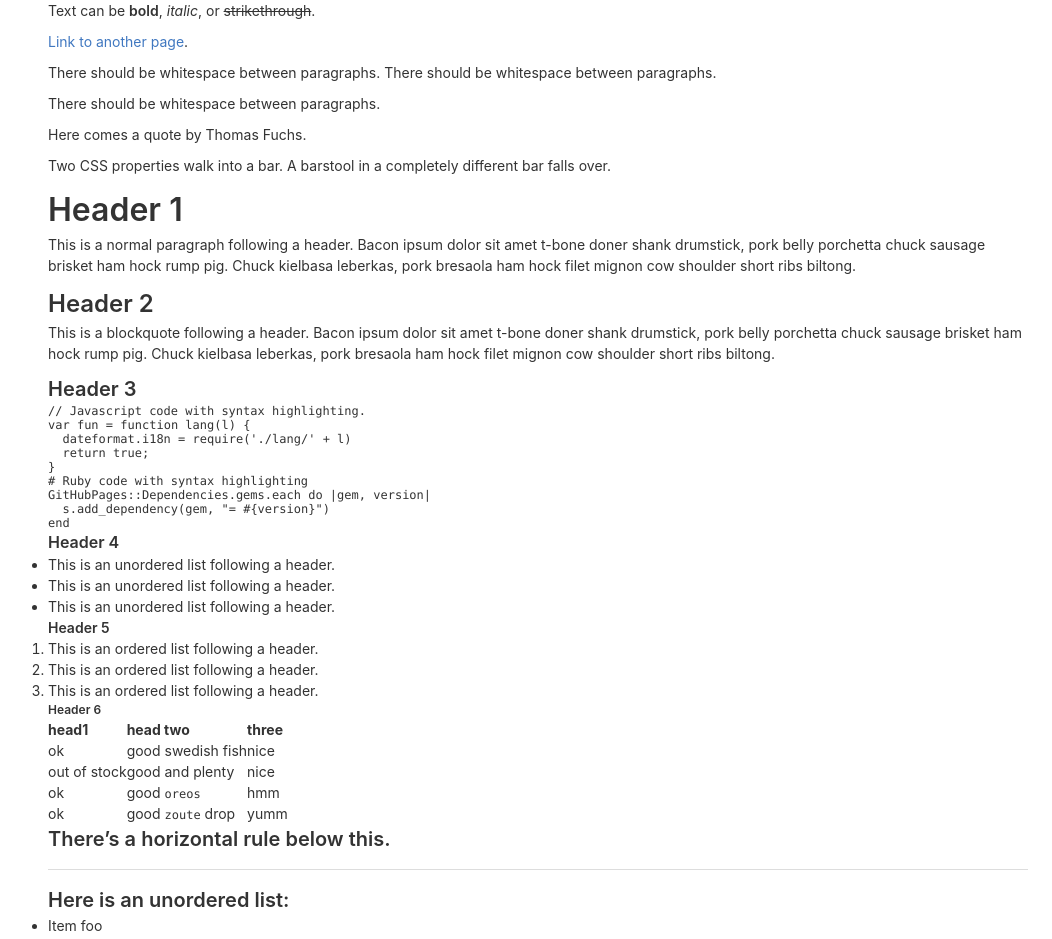
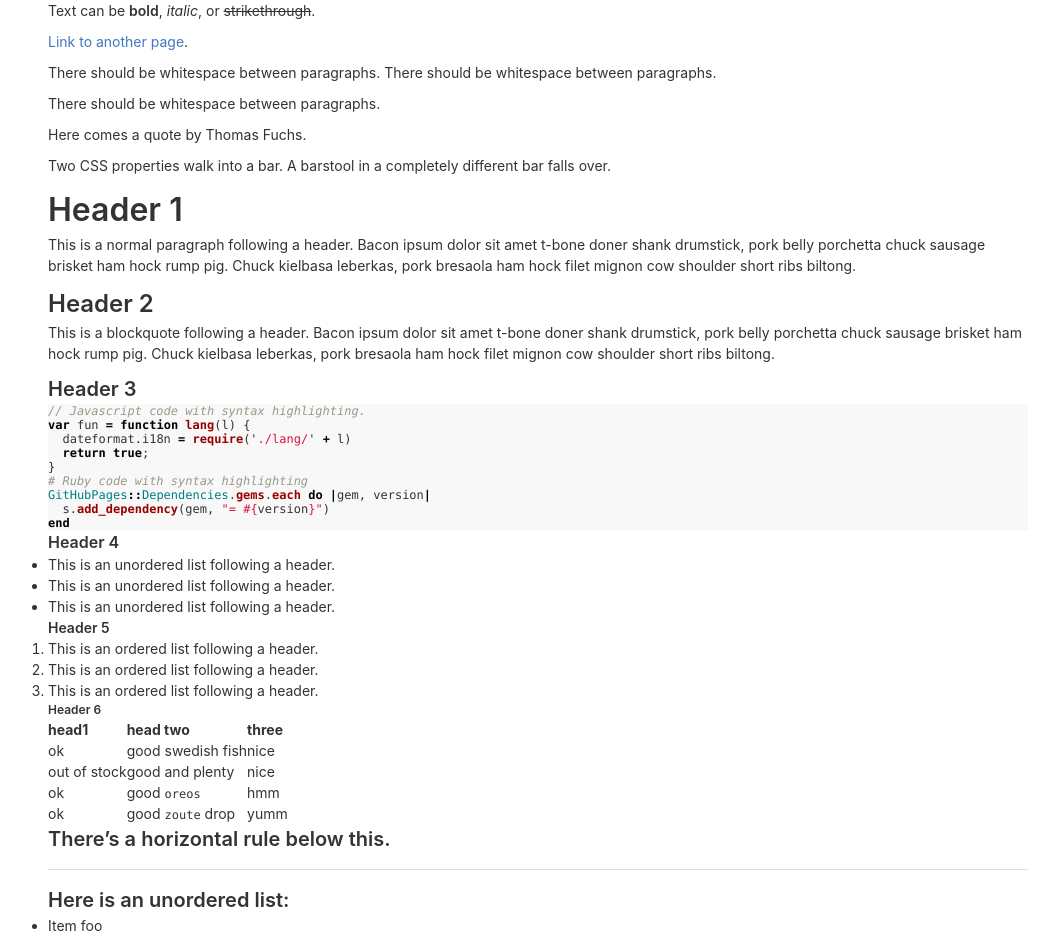
Before and after one commit to pages-themes/primer, a Jekyll site: the page built from index.md, in a window 1280 px wide. Shown: the top 939 px of the page, without its empty margins (102-1154 px from the left). Built offline with Jekyll 4.4.1, drawn with Linux system fonts in a browser that asks for light colours.

Commit message:
add rouge

```diff
--- a/_sass/jekyll-theme-primer.scss
+++ b/_sass/jekyll-theme-primer.scss
@@ -1 +1,2 @@
 @import "primer-css/index.scss";
+@import "rouge";
--- /dev/null
+++ b/_sass/rouge.scss
@@ -0,0 +1,209 @@
+.highlight table td { padding: 5px; }
+.highlight table pre { margin: 0; }
+.highlight .cm {
+  color: #999988;
+  font-style: italic;
+}
+.highlight .cp {
+  color: #999999;
+  font-weight: bold;
+}
+.highlight .c1 {
+  color: #999988;
+  font-style: italic;
+}
+.highlight .cs {
+  color: #999999;
+  font-weight: bold;
+  font-style: italic;
+}
+.highlight .c, .highlight .cd {
+  color: #999988;
+  font-style: italic;
+}
+.highlight .err {
+  color: #a61717;
+  background-color: #e3d2d2;
+}
+.highlight .gd {
+  color: #000000;
+  background-color: #ffdddd;
+}
+.highlight .ge {
+  color: #000000;
+  font-style: italic;
+}
+.highlight .gr {
+  color: #aa0000;
+}
+.highlight .gh {
+  color: #999999;
+}
+.highlight .gi {
+  color: #000000;
+  background-color: #ddffdd;
+}
+.highlight .go {
+  color: #888888;
+}
+.highlight .gp {
+  color: #555555;
+}
+.highlight .gs {
+  font-weight: bold;
+}
+.highlight .gu {
+  color: #aaaaaa;
+}
+.highlight .gt {
+  color: #aa0000;
+}
+.highlight .kc {
+  color: #000000;
+  font-weight: bold;
+}
+.highlight .kd {
+  color: #000000;
+  font-weight: bold;
+}
+.highlight .kn {
+  color: #000000;
+  font-weight: bold;
+}
+.highlight .kp {
+  color: #000000;
+  font-weight: bold;
+}
+.highlight .kr {
+  color: #000000;
+  font-weight: bold;
+}
+.highlight .kt {
+  color: #445588;
+  font-weight: bold;
+}
+.highlight .k, .highlight .kv {
+  color: #000000;
+  font-weight: bold;
+}
+.highlight .mf {
+  color: #009999;
+}
+.highlight .mh {
+  color: #009999;
+}
+.highlight .il {
+  color: #009999;
+}
+.highlight .mi {
+  color: #009999;
+}
+.highlight .mo {
+  color: #009999;
+}
+.highlight .m, .highlight .mb, .highlight .mx {
+  color: #009999;
+}
+.highlight .sb {
+  color: #d14;
+}
+.highlight .sc {
+  color: #d14;
+}
+.highlight .sd {
+  color: #d14;
+}
+.highlight .s2 {
+  color: #d14;
+}
+.highlight .se {
+  color: #d14;
+}
+.highlight .sh {
+  color: #d14;
+}
+.highlight .si {
+  color: #d14;
+}
+.highlight .sx {
+  color: #d14;
+}
+.highlight .sr {
+  color: #009926;
+}
+.highlight .s1 {
+  color: #d14;
+}
+.highlight .ss {
+  color: #990073;
+}
+.highlight .s {
+  color: #d14;
+}
+.highlight .na {
+  color: #008080;
+}
+.highlight .bp {
+  color: #999999;
+}
+.highlight .nb {
+  color: #0086B3;
+}
+.highlight .nc {
+  color: #445588;
+  font-weight: bold;
+}
+.highlight .no {
+  color: #008080;
+}
+.highlight .nd {
+  color: #3c5d5d;
+  font-weight: bold;
+}
+.highlight .ni {
+  color: #800080;
+}
+.highlight .ne {
+  color: #990000;
+  font-weight: bold;
+}
+.highlight .nf {
+  color: #990000;
+  font-weight: bold;
+}
+.highlight .nl {
+  color: #990000;
+  font-weight: bold;
+}
+.highlight .nn {
+  color: #555555;
+}
+.highlight .nt {
+  color: #000080;
+}
+.highlight .vc {
+  color: #008080;
+}
+.highlight .vg {
+  color: #008080;
+}
+.highlight .vi {
+  color: #008080;
+}
+.highlight .nv {
+  color: #008080;
+}
+.highlight .ow {
+  color: #000000;
+  font-weight: bold;
+}
+.highlight .o {
+  color: #000000;
+  font-weight: bold;
+}
+.highlight .w {
+  color: #bbbbbb;
+}
+.highlight {
+  background-color: #f8f8f8;
+}
```
Also changed, not shown: 1 other file.
